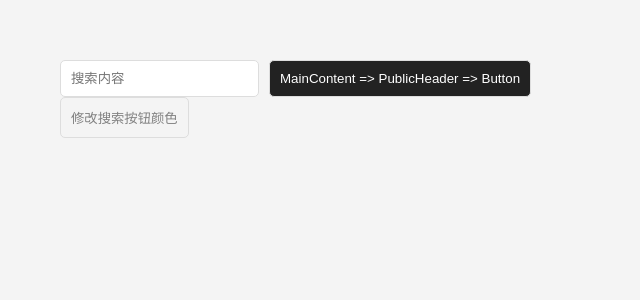
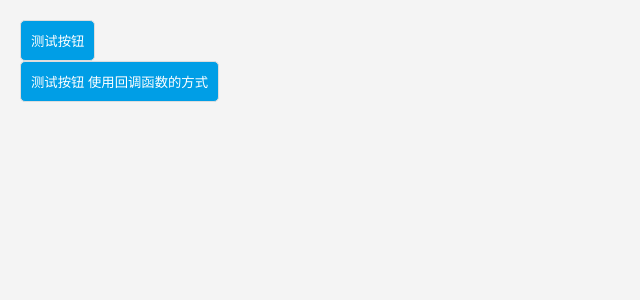
Before and after one commit to lnden/react-learning, a React (Create React App) app: page / in a window 1280 px wide. Shown: the top 300 px of the page, without its empty margins (0-640 px from the left). Built offline with nearby package versions, Linux system fonts and the light colour scheme.

Commit message:
add context

```diff
--- a/src/index.js
+++ b/src/index.js
@@ -41,8 +41,6 @@ import store from './store/merge.js'
  *  import App from './example/redux/redux'
  */
 
-import App from './example/context/context-middle.js'
-
 //react学习计划 https://github.com/pacterafe/team-react/blob/master/README.zh-CN.md
 
 // import App from './study-demo/component/'
@@ -53,6 +51,9 @@ import App from './example/context/context-middle.js'
 // import App from './study-demo/product/'
 // React Tic-Tac-Toe
 // import App from './study-demo/tic-tac-toe/'
+// Context的使用
+import App from './study-demo/context/simple.js'
+
 const PRODUCTS = [
     {category: 'Sporting Goods', price: '$49.99', stocked: true, name: 'Football'},
     {category: 'Sporting Goods', price: '$9.99', stocked: true, name: 'Baseball'},
--- /dev/null
+++ b/src/study-demo/context/index.css
@@ -0,0 +1,16 @@
+.purple {
+    color: #fff;
+    background: #990099;
+}
+.green {
+    color: #ffffff;
+    background: green;
+}
+.dark {
+    color: #ffffff;
+    background: #009ee6;
+}
+.light {
+    color: #ffffff;
+    background: #e6a23c;
+}
--- /dev/null
+++ b/src/study-demo/context/simple.js
@@ -0,0 +1,60 @@
+import React, { Component } from 'react'
+import './index.css'
+// 使用context的具体步骤
+
+// 1、创建一个 context 且设定默认值 [ 默认值执行条件是 是否存在ThemeContext.Provider ]
+const ThemeContext = React.createContext('light');
+
+class App extends Component {
+    render() {
+        return (
+            // 2、使用一个 Provider 来将当前的 theme 传递给一下的组件树
+            //    无论多深，任何组件都能读取到这个值
+            //    我们将 drak 作为当前的值传递下去
+            <ThemeContext.Provider value="dark">
+                <Toolbar />
+            </ThemeContext.Provider>
+        )
+    }
+}
+
+// 此时中间的住一间再也不必知名往下传递 theme 了
+function Toolbar() {
+    return (
+        <section>
+            <ThemeButtonOne />
+            <br/>
+            <ThemeButtonTow />
+        </section>
+    )
+}
+
+
+class ThemeButtonOne extends Component {
+    // 3、指定 contextType 读取当前的 theme context
+    //    React 会往上找到最近的 theme Provider 然后使用它的值
+    //    在这个例子中， 当前 theme 值为 dark
+    static contextType = ThemeContext;
+
+    render() {
+        return  <button className={this.context}>测试按钮</button>
+    }
+}
+
+
+// 备注信息：还可以使用另外一种方式获取传递过来的 theme 值
+class ThemeButtonTow extends Component {
+    render() {
+       return (
+           <ThemeContext.Consumer>
+               {
+                   theme => {
+                       return <button className={theme}>测试按钮 使用回调函数的方式</button>
+                   }
+               }
+           </ThemeContext.Consumer>
+       )
+    }
+}
+
+export default App
```
Also changed, not shown: src/study-demo/context/index.js (added, +33 -0 lines).
